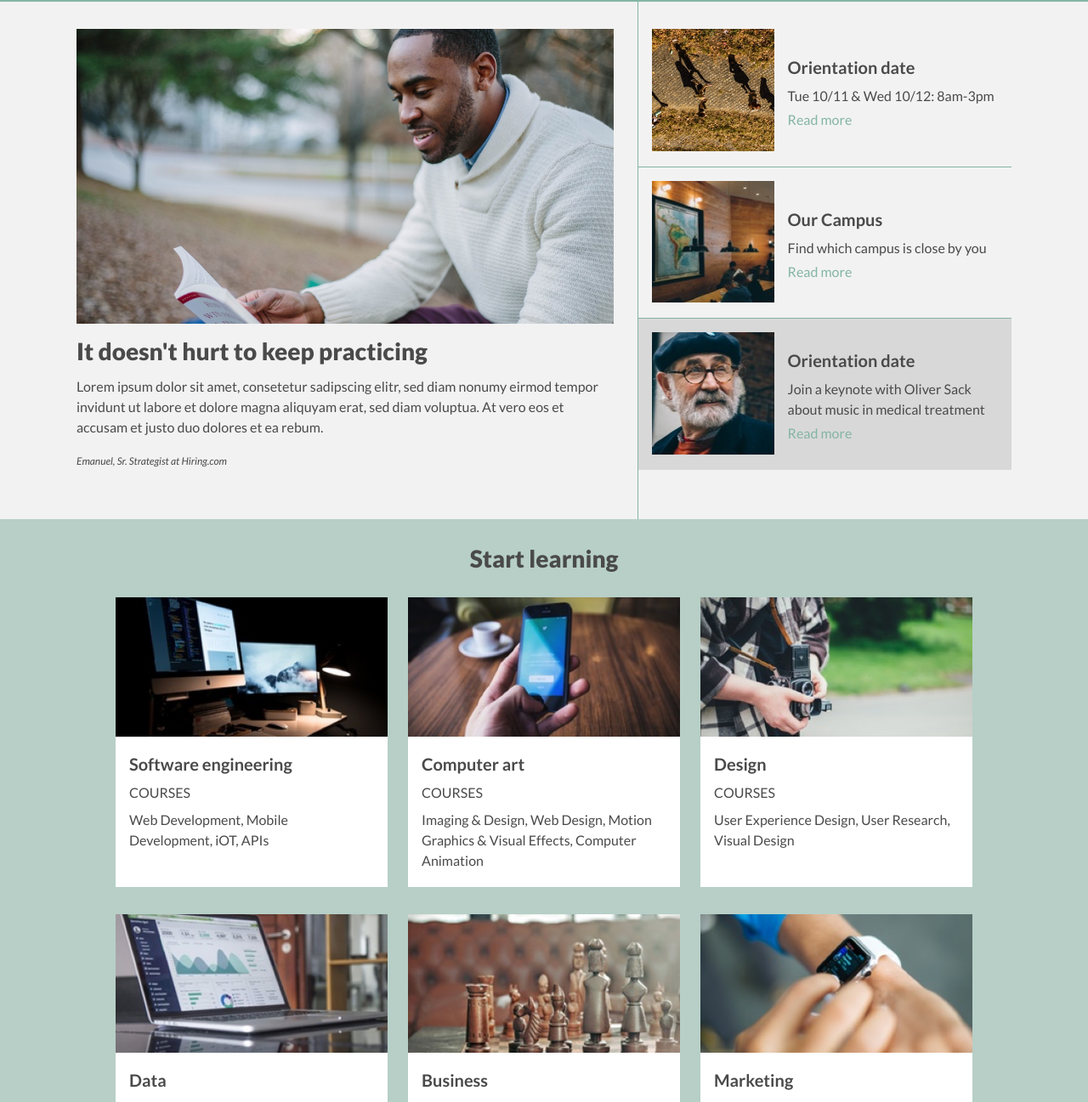
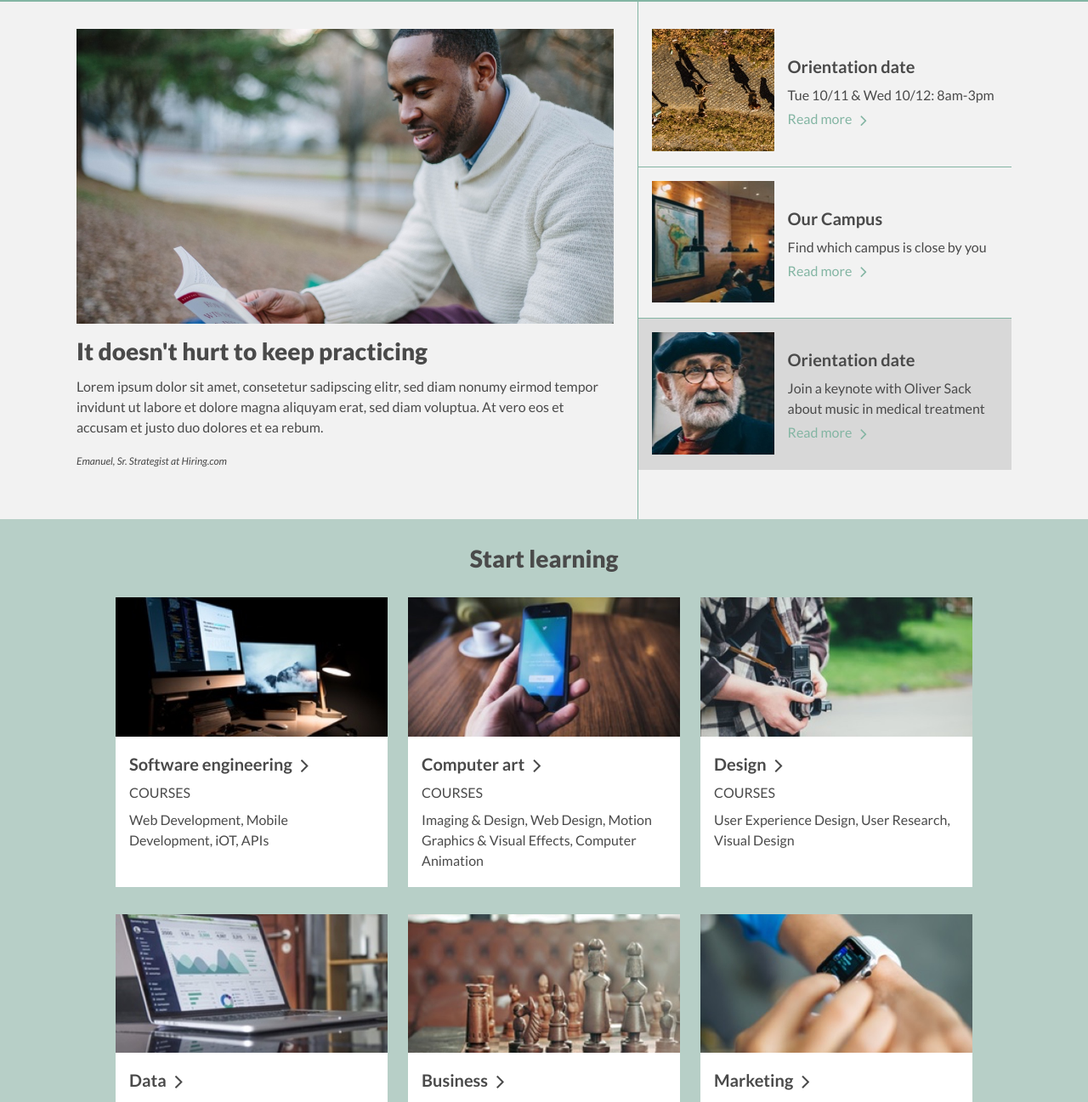
Before and after one commit to TatjanaHoegele/Capstone-Colmar, a plain HTML site: page index.html in a window 1280 px wide. Shown: the part 595-1892 px from the top of the page at 85% size. Drawn offline with Linux system fonts and the light colour scheme.

Commit message:
Added font awesome arrows

```diff
--- a/index.html
+++ b/index.html
@@ -6,7 +6,8 @@
     <link rel="stylesheet" href="./resources/css/reset.css" type="text/css">
     <link rel="stylesheet" href="./resources/css/style.css" type="text/css">
     <link href="https://fonts.googleapis.com/css?family=Lato:300,400,400i,700,900" rel="stylesheet">
-    <link rel="icon" href="./resources/images/ic-logo.png">
+    <link rel="icon" href="./resources/images/ic-logo.png" type="png">
+    <link rel="stylesheet" type="text/css" href="https://maxcdn.bootstrapcdn.com/font-awesome/4.7.0/css/font-awesome.css">
   </head>
   <body>
     <!-- Header -->
@@ -65,7 +66,7 @@
               <div class="teaser-s-text">
                 <h3>Orientation date</h3>
                 <p>Tue 10/11 & Wed 10/12: 8am-3pm</p>
-                <a href="#">Read more</a>
+                <a href="#">Read more<i class="fa fa-angle-right fa-lg" style="margin-left: 10px;"></i></a>
               </div>
             </div>
             <div class="teaser-s">
@@ -78,7 +79,7 @@
               <div class="teaser-s-text">
                 <h3>Our Campus</h3>
                 <p>Find which campus is close by you</p>
-                <a href="#">Read more</a>
+                <a href="#">Read more<i class="fa fa-angle-right fa-lg" style="margin-left: 10px;"></i></a>
               </div>
             </div>
             <div class="teaser-s">
@@ -91,7 +92,7 @@
               <div class="teaser-s-text">
                 <h3>Orientation date</h3>
                 <p>Join a keynote with Oliver Sack about music in medical treatment</p>
-                <a href="#">Read more</a>
+                <a href="#">Read more<i class="fa fa-angle-right fa-lg" style="margin-left: 10px;"></i></a>
               </div>
             </div>
           </div>
@@ -108,7 +109,7 @@
                 <img src="./resources/images/course-software.jpg" alt="Working space">
               </div>
               <div class="teaser-m-text">
-                <h3>Software engineering</h3>
+                <h3>Software engineering<i class="fa fa-angle-right fa-lg" style="margin-left: 10px;"></i></h3>
                 <p class="tag">COURSES</p>
                 <p>Web Development, Mobile Development, iOT, APIs</p>
               </div>
@@ -118,7 +119,7 @@
                 <img src="./resources/images/course-computer-art.jpg" alt="Smartphone">
               </div>
               <div class="teaser-m-text">
-                <h3>Computer art</h3>
+                <h3>Computer art<i class="fa fa-angle-right fa-lg" style="margin-left: 10px;"></i></h3>
                 <p class="tag">COURSES</p>
                 <p>Imaging & Design, Web Design, Motion Graphics & Visual Effects, Computer Animation</p>
               </div>
@@ -128,7 +129,7 @@
                 <img src="./resources/images/course-design.jpg" alt="Camera">
               </div>
               <div class="teaser-m-text">
-                <h3>Design</h3>
+                <h3>Design<i class="fa fa-angle-right fa-lg" style="margin-left: 10px;"></i></h3>
                 <p class="tag">COURSES</p>
                 <p>User Experience Design, User Research, Visual Design</p>
               </div>
@@ -138,7 +139,7 @@
                 <img src="./resources/images/course-data.jpg" alt="Laptop">
               </div>
               <div class="teaser-m-text">
-                <h3>Data</h3>
+                <h3>Data<i class="fa fa-angle-right fa-lg" style="margin-left: 10px;"></i></h3>
                 <p class="tag">COURSES</p>
                 <p>Data Science, Big Data, SQL, Data Visualization</p>
               </div>
@@ -148,7 +149,7 @@
                 <img src="./resources/images/course-business.jpg" alt="Chess">
               </div>
               <div class="teaser-m-text">
-                <h3>Business</h3>
+                <h3>Business<i class="fa fa-angle-right fa-lg" style="margin-left: 10px;"></i></h3>
                 <p class="tag">COURSES</p>
                 <p>Product Development, Business Development, Startup</p>
               </div>
@@ -158,7 +159,7 @@
                 <img src="./resources/images/course-marketing.jpg" alt="iWatch">
               </div>
               <div class="teaser-m-text">
-                <h3>Marketing</h3>
+                <h3>Marketing<i class="fa fa-angle-right fa-lg" style="margin-left: 10px;"></i></h3>
                 <p class="tag">COURSES</p>
                 <p>Analytics, Content Marketing, Mobile Marketing</p>
               </div>
```
